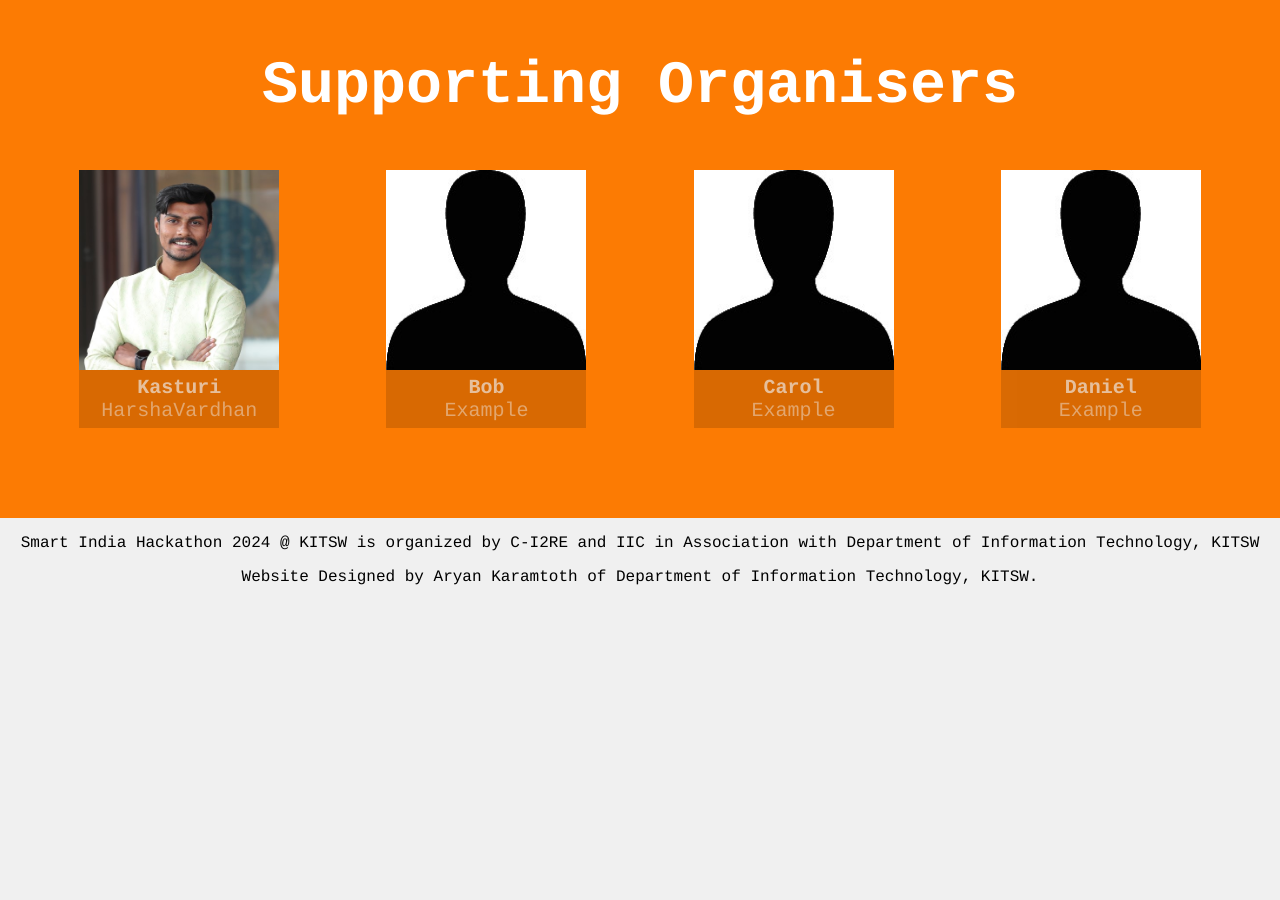
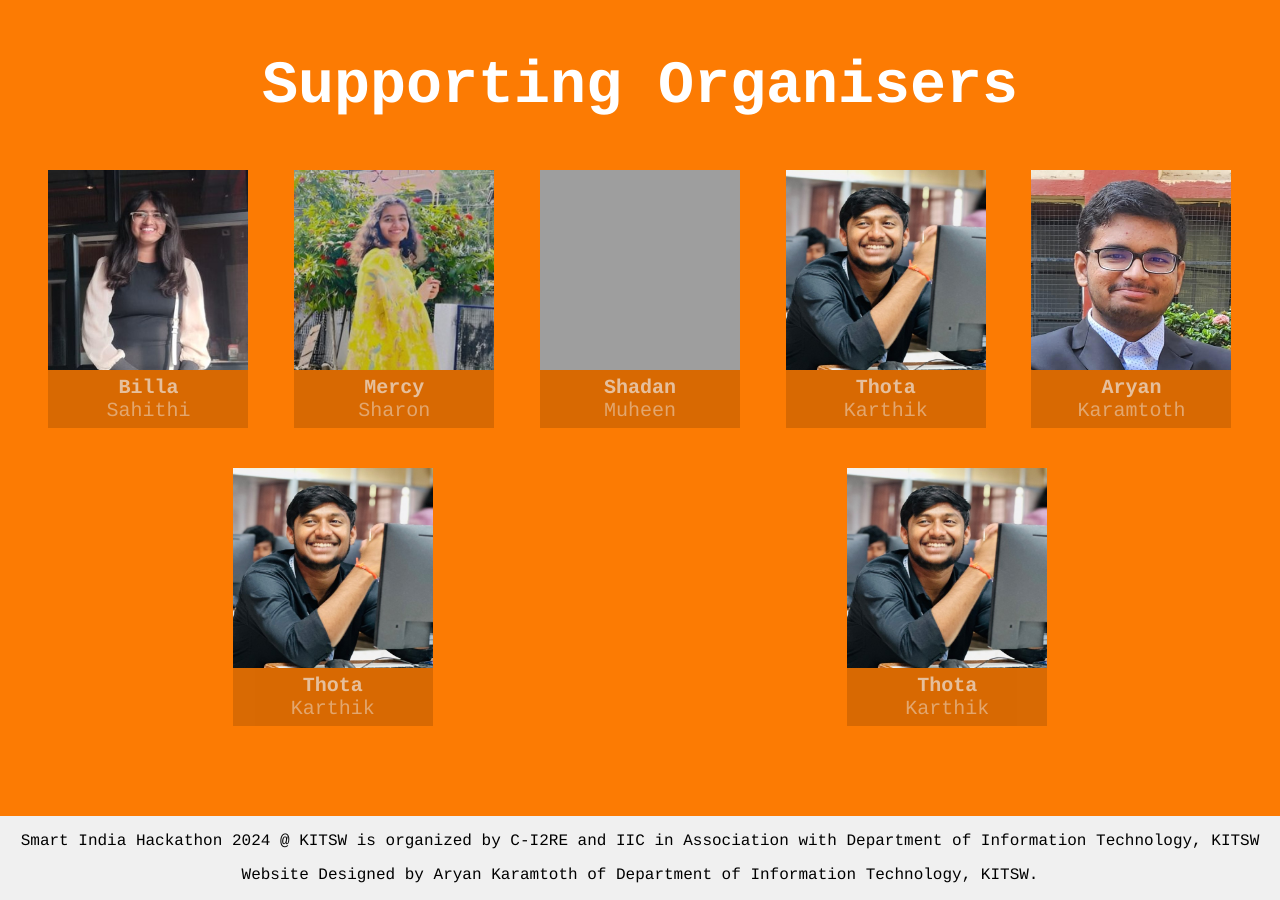
Before and after one commit to sih2024kitsw/sih2024kitsw.github.io, a Jekyll site: the page built from index.html, in a window 1280 px wide and 900 px high, scrolled down 7179 px. Built offline with Jekyll 4.4.1, drawn with Linux system fonts in a browser that asks for light colours; before the commit the page ends 7781 px from its top, so only the background shows below that; grey boxes are pictures that could not be loaded.

Commit message:
checking

```diff
--- a/_data/organizers.yml
+++ b/_data/organizers.yml
@@ -33,7 +33,7 @@ faculty:
     link: https://kitsw.ac.in
 
 maincoords:
-  - first: Kasturi
+  - first: Kasturi #b21it007
     last: HarshaVardhan
     link: http://example.org
 
@@ -50,18 +50,30 @@ maincoords:
     link: http://example.org
 
 suppcords:
-  - first: Kasturi
-    last: HarshaVardhan
-    link: http://example.org
+  - first: Billa #b22it054
+    last: Sahithi
+    link: https://kitsw.ac.in
 
-  - first: Bob
-    last: Example
-    link: http://example.org
+  - first: Mercy #b23it008
+    last: Sharon
+    link: http://kitsw.ac.in
 
-  - first: Carol
-    last: Example
-    link: http://example.org
+  - first: Shadan #b22it011
+    last: Muheen
+    link: http://kitsw.ac.in
 
-  - first: Daniel
-    last: Example
-    link: http://example.org
+  - first: Thota #b22it021
+    last: Karthik
+    link: http://kitsw.ac.in
+    #second years go here
+  - first: Aryan #b23it117
+    last: Karamtoth
+    link: http://kitsw.ac.in
+
+  - first: Thota #b22it021
+    last: Karthik
+    link: http://kitsw.ac.in
+
+  - first: Thota #b22it021
+    last: Karthik
+    link: http://kitsw.ac.in
```
Also changed, not shown: images/people/Aryan Karamtoth.jpg (added), images/people/Billa Sahithi.jpg (added), images/people/Mercy Sharon.jpg (added), images/people/Shadan Muheen .jpg (added), images/people/Thota Karthik.jpg (added).
